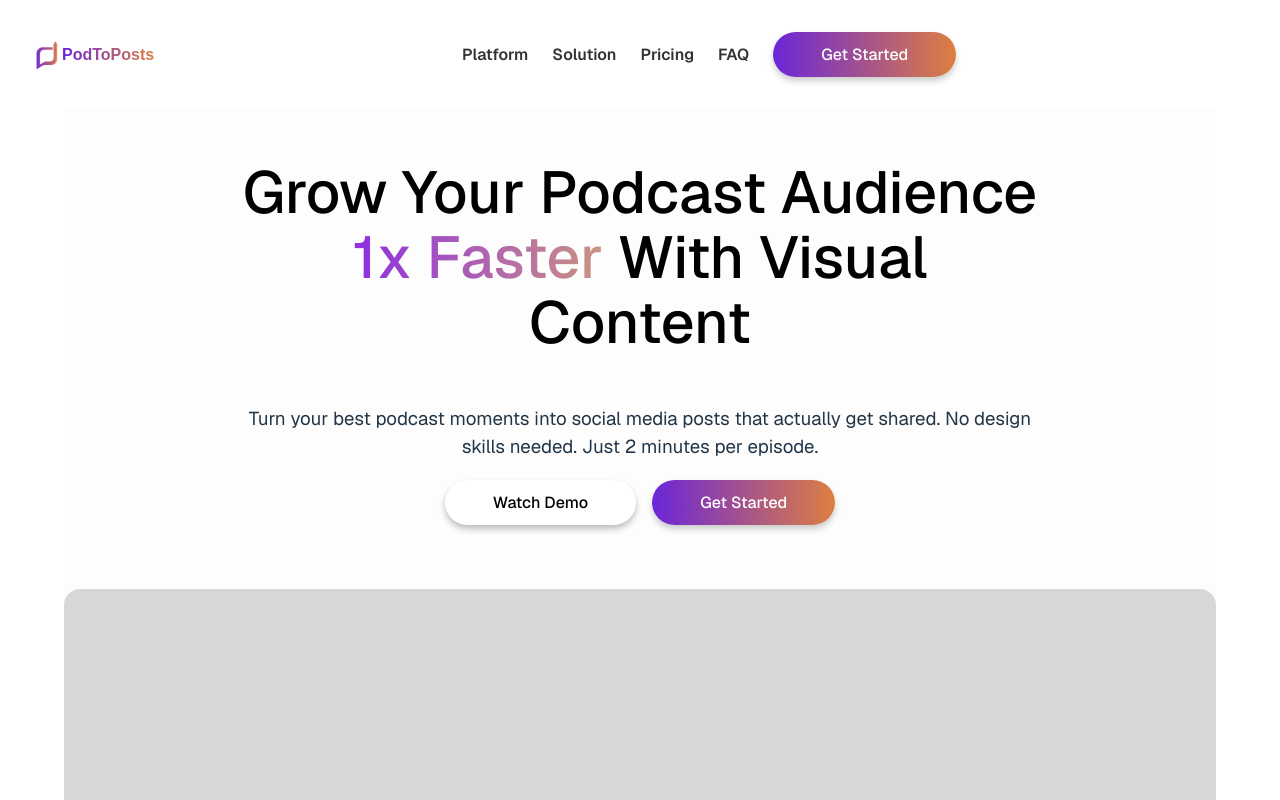
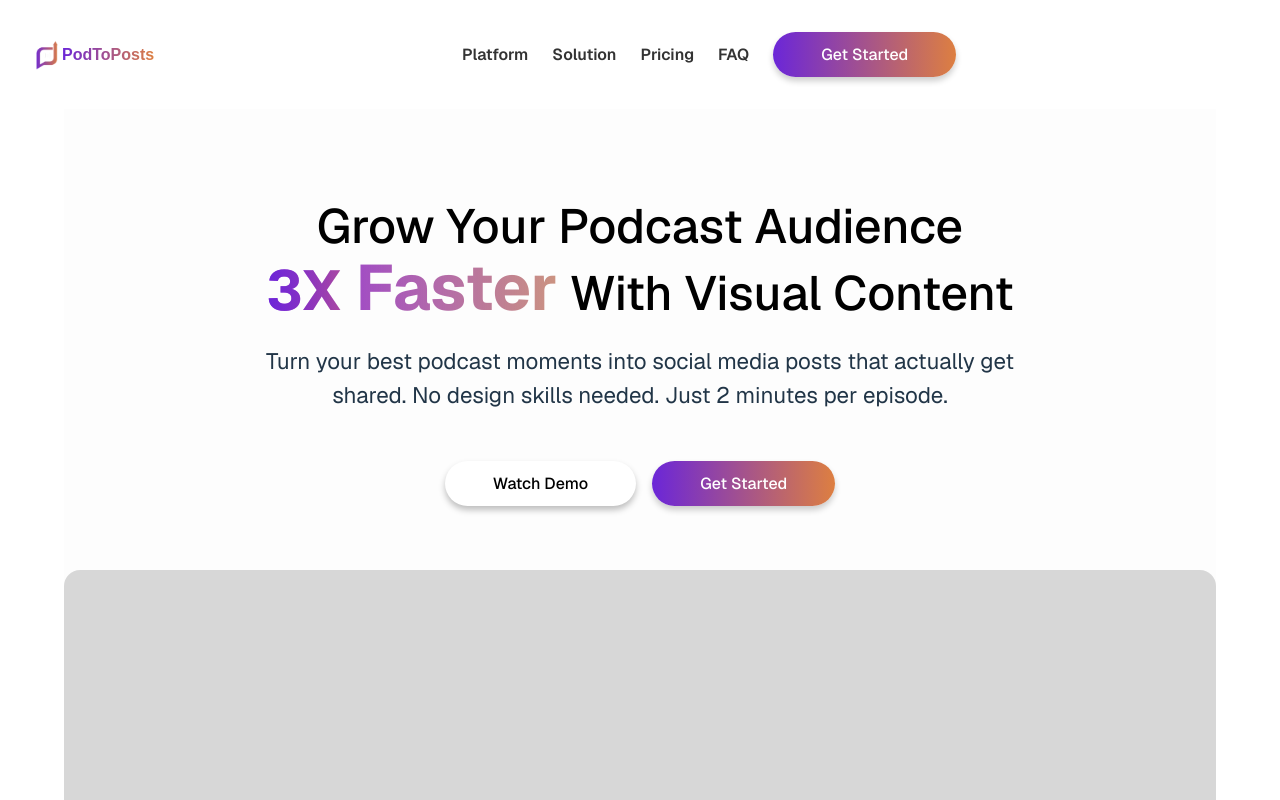
Before and after one commit to botkumar01/pod2posts, a React (Vite) app: page /home in a window 1280 px wide. Shown: the top 800 px of the page. Built offline with nearby package versions, Linux system fonts and the light colour scheme; a web font is replaced by a local one.

Commit message:
Initial commit

```diff
--- a/src/Pages/HomePage.scss
+++ b/src/Pages/HomePage.scss
@@ -512,3 +512,67 @@
         filter: blur(0);
     }
 }
+.hero-title {
+  font-size: 4rem;  // default ~59px
+  font-weight: 700;
+  color: black;
+  text-align: center;
+  margin-bottom: 2rem;
+
+  .hero-gradient {
+    font-size: 4rem;  // default ~59px
+    // font-family: "Geist, sans-serif";
+    background: linear-gradient(90deg, #8e2de2, #a1391689);
+    -webkit-background-clip: text;
+    -webkit-text-fill-color: transparent;
+    font-weight: 700;
+  }
+}
+
+.hero-subtitle {
+  font-size: 1.2rem;
+  font-weight: 400;
+  text-align: center;
+  margin-bottom: 3rem;
+}
+
+/* Large desktop */
+@media (max-width: 1440px) {
+  .hero-title {
+    font-size: 3.3rem;
+  }
+  .hero-subtitle {
+    font-size: 1.4rem;
+  }
+}
+
+/* Medium desktop / tablet */
+@media (max-width: 1200px) {
+
+  .hero-title {
+    scale: 0.9;
+  }
+  .hero-subtitle {
+    font-size: 8rem;
+  }
+}
+
+/* Mobile landscape */
+@media (max-width: 768px) {
+  .hero-title {
+    font-size: 2.3rem;
+  }
+  .hero-subtitle {
+    font-size: 1.1rem;
+  }
+}
+
+/* Mobile portrait / small phones */
+@media (max-width: 480px) {
+  .hero-title {
+    font-size: 1.9rem;
+  }
+  .hero-subtitle {
+    font-size: 1rem;
+  }
+}
--- a/src/Pages/HomePage.tsx
+++ b/src/Pages/HomePage.tsx
@@ -10,6 +10,7 @@ import PodcastCard from "../components/podcastCard";
 import FeatureCard from "../components/FeatureCard";
 import SuperchargeSection from "./SuperchargeSection/SuperchargeSection";
 import Footer from "./Footer";
+import MultiText from "../components/MultiText"; // adjust path
 
 import audioIcon from "../assets/audio.png";
 import girlPod from "../assets/Girl.png";
@@ -38,39 +39,25 @@ const HomePage: React.FC = () => {
         />
 
         <section className="hero">
- <h1
-        style={{
-          margin: "0 0 2rem 0",
-          fontSize: "59px",
-            fontWeight: 500,
-          color: "Black",
-          textAlign: "center",
-        }}
-      >
-        Grow Your Podcast Audience <br/>{" "}
-         <span
-                  style={{
-          fontFamily: "Geist, sans-serif",
-          background: "linear-gradient(90deg, #8e2de2, #a1391689)",
-          WebkitBackgroundClip: "text",
-          WebkitTextFillColor: "transparent",
-          fontWeight: 500,
-          display: "inline",
-        }}
-
-                >
-                  1x Faster
+  <h1 className="hero-title">
+    Grow Your Podcast Audience <br />{" "}
+    <span className="hero-gradient">
+      <MultiText /> Faster
     </span>{" "}
     With Visual Content
-      </h1>          <h3>
+  </h1>
+
+  <h3 className="hero-subtitle">
     Turn your best podcast moments into social media posts that actually get shared.
     No design skills needed. Just 2 minutes per episode.
   </h3>
+
   <div className="cta">
     <Button variant="white" text="Watch Demo" />
     <Button variant="primary" text="Get Started" />
   </div>
 </section>
+
 
         <section className="placeholderImage"></section>
 
--- a/src/Pages/SuperchargeSection/SuperchargeSection.tsx
+++ b/src/Pages/SuperchargeSection/SuperchargeSection.tsx
@@ -2,6 +2,8 @@
 import "./SuperchargeSection.scss";
 import Button from "../../components/Button.tsx";
 import Social from "../../assets/Social_Media.png"; // replace with actual path
+import { motion } from "framer-motion";
+
 const SuperchargeSection = () => {
   return (
     <div className="supercharge-section">
@@ -15,11 +17,24 @@ const SuperchargeSection = () => {
         </div>
       </div>
 
-     <div className="supercharge-image">
-  <img src={Social} alt="Social Media Icons" />
-  <div className="fade-overlay"></div>
+   <motion.div
+      className="supercharge-image"
+      initial={{
+        opacity: 0.1,                          // slightly visible at start
+        clipPath: "polygon(0% 55%, 100% 100%, 100% 100%, 0% 100%)" // diagonal mask
+      }}
+      whileInView={{
+        opacity: .6,
+        clipPath: "polygon(0% 0%, 100% 0%, 100% 100%, 0% 100%)" // fully visible
+      }}
+      transition={{ delay: 0.2, duration: 1, ease: "easeOut" }}
+      viewport={{ once: true, amount: 0.2 }}
+    >
+      <img src={Social} alt="Social Media Icons" />
+      <div className="fade-overlay"></div>
+    </motion.div>
 </div>
-    </div>
+    // </div>
   );
 }
 export default SuperchargeSection;
--- /dev/null
+++ b/src/components/MultiText.scss
@@ -0,0 +1,15 @@
+.multi-text-container {
+  height: 3.8rem;            // adjust height as needed
+//   overflow: hidden;
+//   position: relative;
+  display: inline-block;
+}
+
+.multi-text {
+//   position: absolute;
+  font-size: 3.5rem;          // adjust font size
+  font-weight: bold;
+  background: linear-gradient(90deg, #6b26d8, #db500533); // gradient colors
+  -webkit-background-clip: text;
+  -webkit-text-fill-color: transparent;
+}
--- /dev/null
+++ b/src/components/MultiText.tsx
@@ -0,0 +1,44 @@
+import React, { useState, useEffect } from "react";
+import { motion, AnimatePresence } from "framer-motion";
+import "./MultiText.scss";
+
+interface MultiTextProps {
+  values?: string[];
+  interval?: number;
+}
+
+const MultiText: React.FC<MultiTextProps> = ({
+  values = ["1X", "2X", "3X"],
+  interval = 1500
+}) => {
+  const [index, setIndex] = useState(0);
+
+  useEffect(() => {
+    if (index >= values.length - 1) return; // stop at last item
+
+    const timer = setTimeout(() => {
+      setIndex(prev => prev + 1);
+    }, interval);
+
+    return () => clearTimeout(timer);
+  }, [index, interval, values.length]);
+
+  return (
+    <div className="multi-text-container">
+      <AnimatePresence mode="wait">
+        <motion.div
+          key={values[index]}
+          initial={{ opacity: 0, y: 20 }}
+          animate={{ opacity: 1, y: 0 }}
+          exit={{ opacity: 0, y: -20 }}
+          transition={{ duration: 0.5 }}
+          className="multi-text"
+        >
+          {values[index]}
+        </motion.div>
+      </AnimatePresence>
+    </div>
+  );
+};
+
+export default MultiText;
```
Lines whose indentation alone changed are shown as unchanged.
